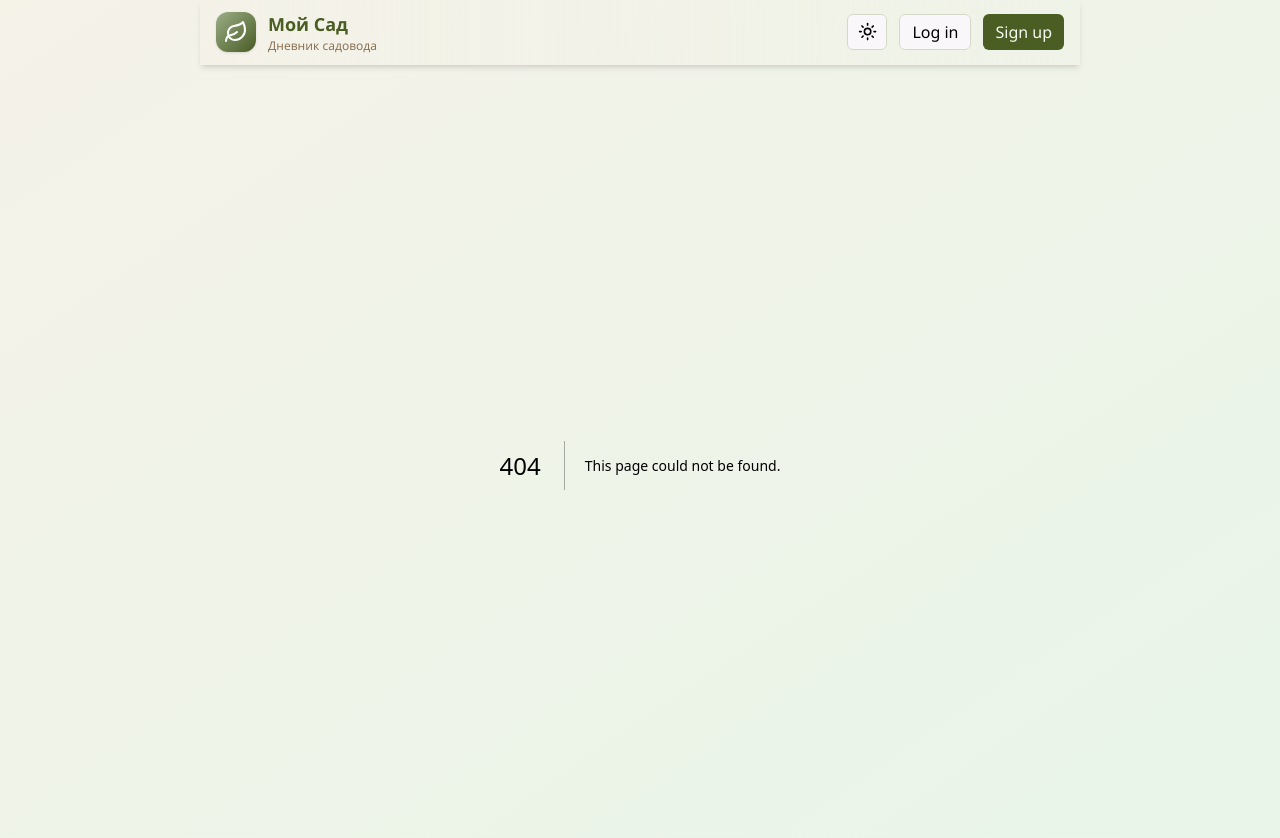
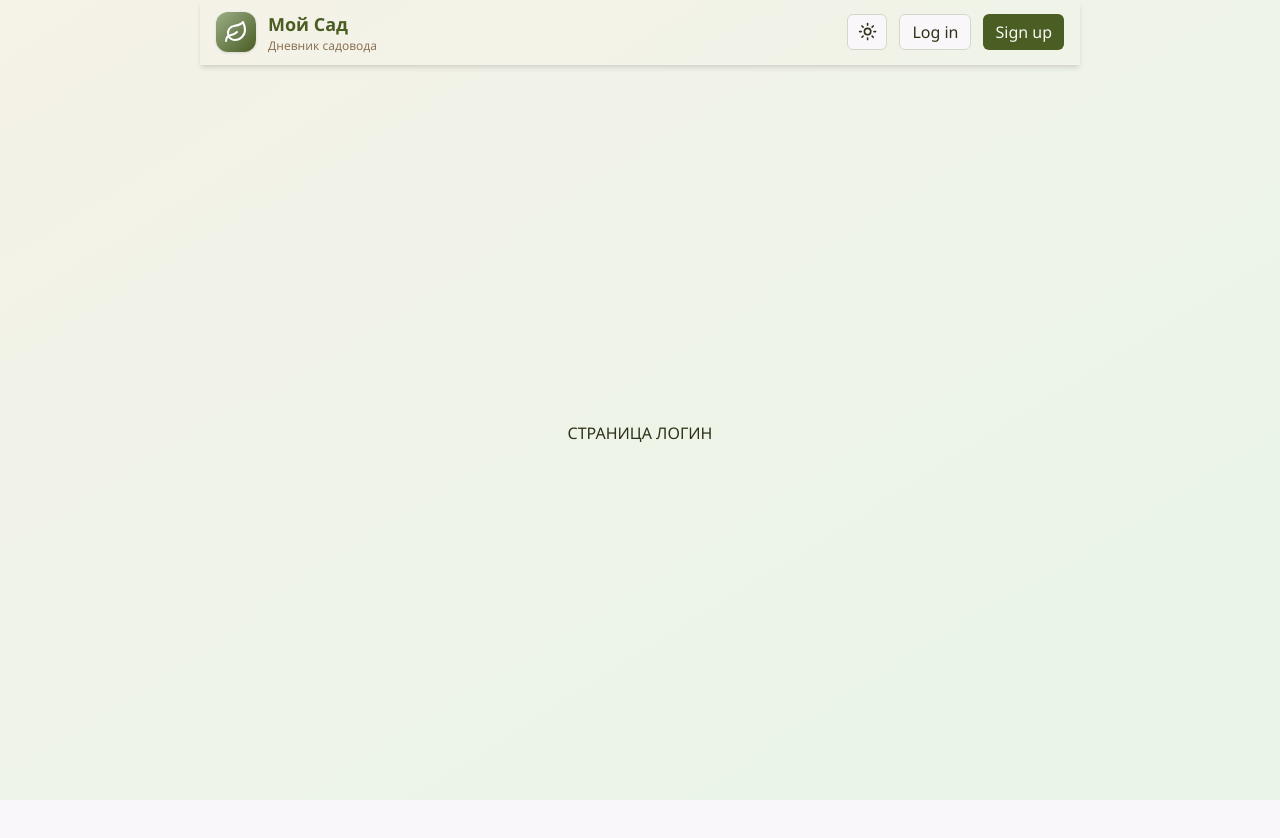
Before and after one commit to LenaRybinskova/garden-frontend, a Next.js app: page /auth/signInPage in a window 1280 px wide. Before the commit this address had no page. Shown: the top 838 px of the page. After the commit the page ends 800 px from the top, so only its background shows below. Built offline with nearby package versions, Linux system fonts and the light colour scheme.

Commit message:
add links Header

```diff
--- /dev/null
+++ b/src/app/(auth)/auth/signInPage/page.tsx
@@ -0,0 +1,5 @@
+import { SignIn } from '@/features/auth/ui/sign-in/Sign-in';
+
+export default async function Page() {
+  return <SignIn />;
+}
--- a/src/app/page.tsx
+++ b/src/app/page.tsx
@@ -1,10 +1,5 @@
 'use client';
-import { useGetPlantsQuery } from '@/common/api/base.Api';
 
 export default function Home() {
-  const { data } = useGetPlantsQuery();
-
-  console.log('DATA:', data);
-
-  return <div className={'flex min-h-screen w-full bg-blue-400'}>{JSON.stringify(data)}</div>;
+  return <div className={'flex min-h-screen w-full bg-blue-400'}>Главная страница</div>;
 }
--- a/src/common/api/routes.ts
+++ b/src/common/api/routes.ts
@@ -1,4 +1,8 @@
 export const ROUTES = {
+  SIGN_UP: '/auth/signUpPage',
+  SIGN_IN: '/auth/signInPage',
+  PUBLIC: '/',
+
   CREATE: '/create',
   CREATE_NEW_PASSWORD: '/auth/recovery',
   FAVORITES: '/favorites',
@@ -7,11 +11,8 @@ export const ROUTES = {
   MESSENGER: '/messenger',
   PRIVACY_POLICY: '/auth/privacyPolicyPage',
   PROFILE: '/profile',
-  PUBLIC: '/',
   SEARCH: '/search',
   SETTINGS: '/profile/settings',
-  SIGN_IN: '/auth/signInPage',
-  SIGN_UP: '/auth/signUpPage',
   STATICS: '/statics',
   TERMS_OF_SERVICE: '/auth/termsOfServicePage',
 };
--- a/src/common/components/Header/Header.tsx
+++ b/src/common/components/Header/Header.tsx
@@ -3,6 +3,8 @@ import { Button } from '@/common/components/button';
 import HomeIcon from '@/assets/icons/HomeIcon';
 import { ThemeSwitcher } from '@/common/components/themeSwitcher';
 import Link from 'next/link';
+import { useRouter } from 'next/navigation';
+import { ROUTES } from '@/common/api/routes';
 
 export type AuthType = {
   auth: boolean;
@@ -17,9 +19,11 @@ export const Header = ({ auth = false }: AuthType) => {
     >
       <div className="flex h-[var(--header-height)] items-center justify-between p-4">
         <div className="flex items-center gap-3">
-          <div className="from-nature-sage to-nature-forest flex h-10 w-10 items-center justify-center rounded-xl bg-gradient-to-br shadow-sm">
-            <HomeIcon />
-          </div>
+          <Link href={ROUTES.PUBLIC}>
+            <div className="from-nature-sage to-nature-forest flex h-10 w-10 items-center justify-center rounded-xl bg-gradient-to-br shadow-sm">
+              <HomeIcon />
+            </div>
+          </Link>
           <div className="">
             <h1 className="text-nature-forest text-lg font-bold">Мой Сад</h1>
             <p className="text-nature-earth text-xs">Дневник садовода</p>
@@ -33,10 +37,10 @@ export const Header = ({ auth = false }: AuthType) => {
           ) : (
             <div className="flex items-center gap-3">
               <Button variant={'outline'} size={'sm'}>
-                <Link href="/login">Log in</Link>
+                <Link href={ROUTES.SIGN_IN}>Log in</Link>
               </Button>
               <Button asChild size={'sm'}>
-                <Link href="/auth">Sign up</Link>
+                <Link href={ROUTES.SIGN_UP}>Sign up</Link>
               </Button>
             </div>
           )}
--- /dev/null
+++ b/src/features/auth/ui/sign-in/Sign-in.tsx
@@ -0,0 +1,3 @@
+export const SignIn = () => {
+  return <div>СТРАНИЦА ЛОГИН</div>;
+};
--- a/src/features/auth/ui/sign-up/Sign-up.tsx
+++ b/src/features/auth/ui/sign-up/Sign-up.tsx
@@ -70,7 +70,6 @@ export const SignUp = () => {
                   error={errors.login?.message}
                   onArrowUp={() => focusInput(3)}
                   onArrowDown={() => focusInput(1)}
-                  autoFocus
                   {...field}
                   ref={(el) => {
                     field.ref(el);
```
Also changed, not shown: src/app/(auth)/auth/signUpPage/page.tsx (renamed from src/app/(auth)/auth/page.tsx).
